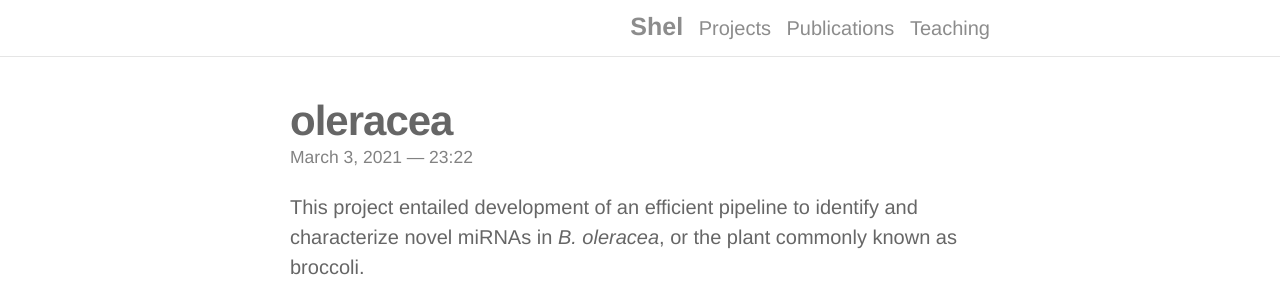
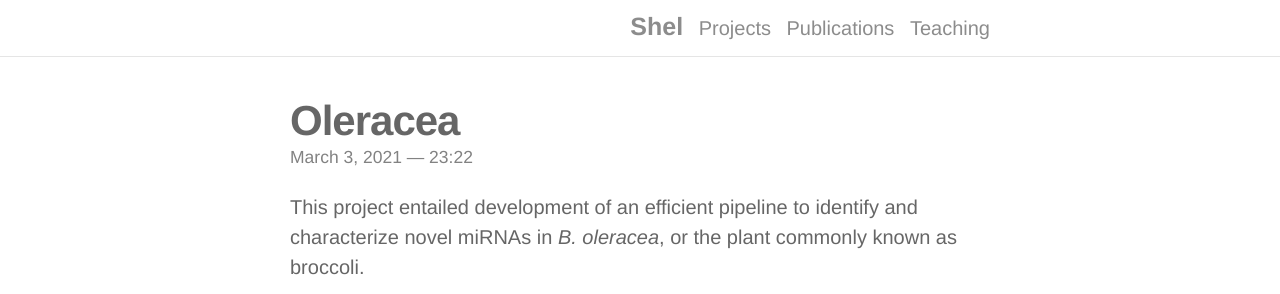
Before and after one commit to shelvasha/shelvasha.github.io, a Jekyll site: the page built from _portfolio/oleracea.md, in a window 1280 px wide. Shown: the top 294 px of the page. Built offline with Jekyll 4.4.1, drawn with Linux system fonts in a browser that asks for light colours; nearby versions of some CDN libraries.

Commit message:
updating projects

```diff
--- a/_portfolio/oleracea.md
+++ b/_portfolio/oleracea.md
@@ -1,6 +1,6 @@
 ---
 layout: post
-title: oleracea
+title: Oleracea
 description: A miRNA discovery pipeline
 img:
 ---
```
Also changed, not shown: _portfolio/lyricalGenius.md (+1 -1 lines).
